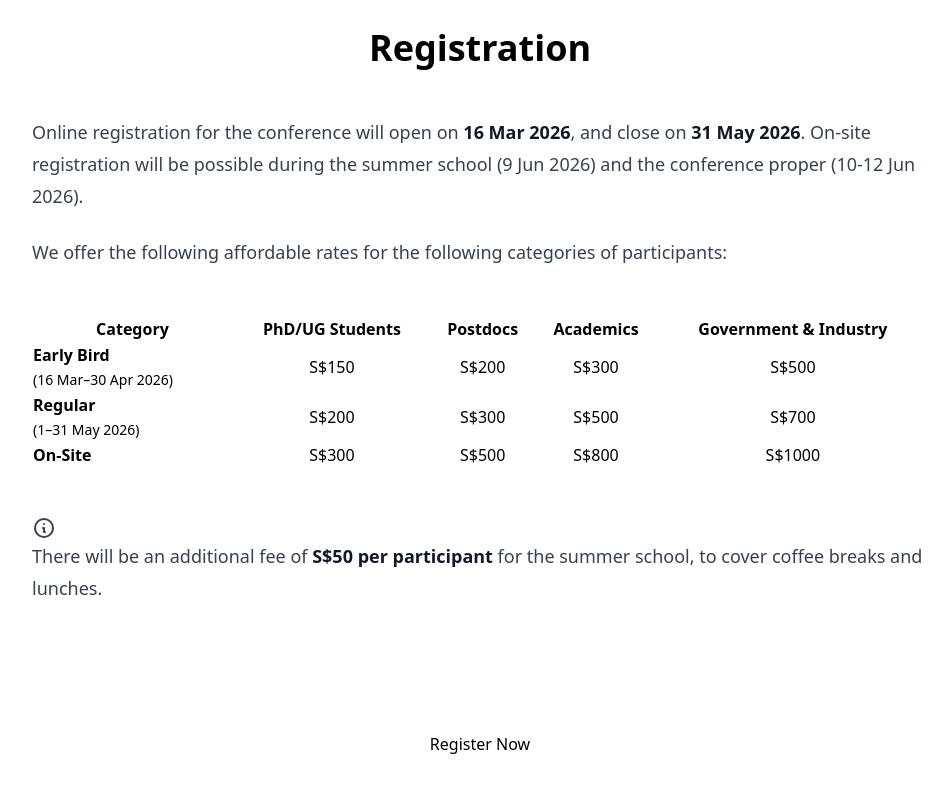
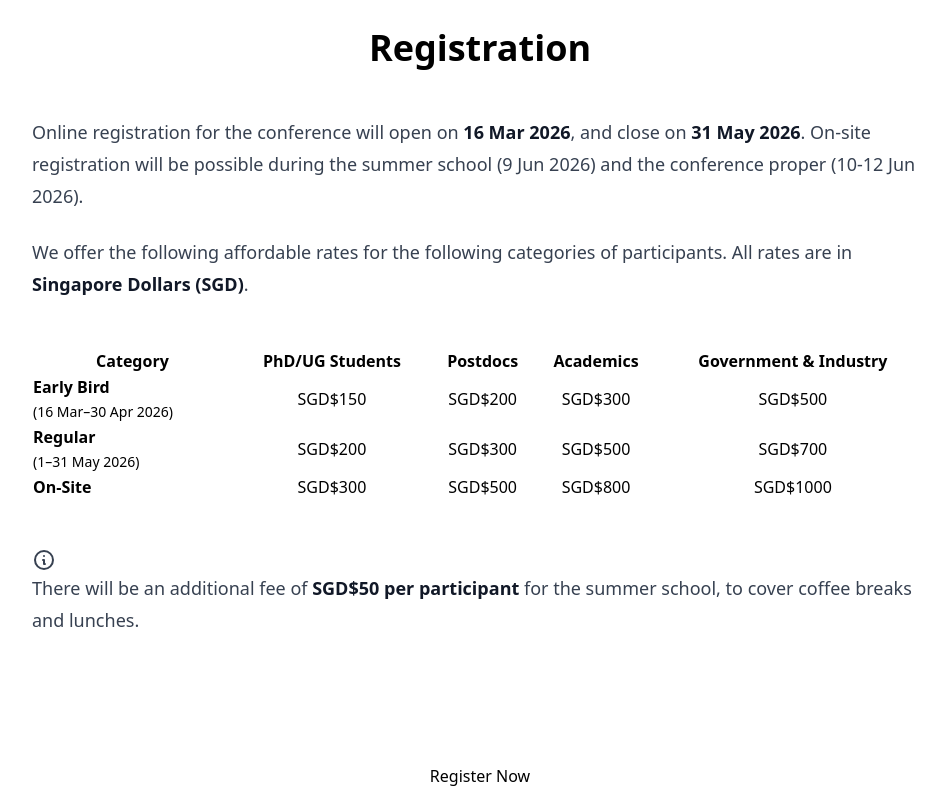
Before and after one commit to apcncs2026/apcncs2026.github.io, a SvelteKit app: page /registration in a window 1280 px wide. Shown: the part 664-1461 px from the top of the page, without its empty margins (160-1112 px from the left). Built offline with nearby package versions, Linux system fonts and the light colour scheme.

Commit message:
s to sgd

```diff
--- a/src/lib/components/RegistrationForm.svelte
+++ b/src/lib/components/RegistrationForm.svelte
@@ -154,7 +154,7 @@
 					<input type="checkbox" bind:checked={summerSchool} class="checkbox checkbox-primary" />
 					<div>
 						<span class="label-text font-medium">Summer School Attendance</span>
-						<p class="text-xs text-base-content/60">+S$50 (covers coffee breaks and lunches)</p>
+						<p class="text-xs text-base-content/60">+SGD$50 (covers coffee breaks and lunches)</p>
 					</div>
 				</label>
 
@@ -166,7 +166,7 @@
 					/>
 					<div>
 						<span class="label-text font-medium">Conference Dinner</span>
-						<p class="text-xs text-base-content/60">+S$50</p>
+						<p class="text-xs text-base-content/60">+SGD$50</p>
 					</div>
 				</label>
 			</div>
--- a/src/lib/config/registration.ts
+++ b/src/lib/config/registration.ts
@@ -30,15 +30,15 @@ export const BASE_FEES: Record<string, Record<string, number>> = {
 	industry: { early_bird: 50000, regular: 70000, on_site: 100000 }
 };
 
-export const ADDON_SUMMER_SCHOOL = 5000; // S$50
-export const ADDON_CONFERENCE_DINNER = 5000; // S$50
+export const ADDON_SUMMER_SCHOOL = 5000; // SGD$50
+export const ADDON_CONFERENCE_DINNER = 5000; // SGD$50
 
 export const ROOM_TYPES = [
 	{ value: 'none', label: 'No accommodation needed', price: '', dailyCents: 0 },
-	{ value: 'single_no_aircon', label: 'Single (Non-Aircon)', price: '$60/day', dailyCents: 6000 },
-	{ value: 'single_aircon', label: 'Single (Aircon)', price: '$75/day', dailyCents: 7500 },
-	{ value: 'twin_no_aircon', label: 'Twin Sharing (Non-Aircon)', price: '$40/day', dailyCents: 4000 },
-	{ value: 'twin_aircon', label: 'Twin Sharing (Aircon)', price: '$55/day', dailyCents: 5500 }
+	{ value: 'single_no_aircon', label: 'Single (Non-Aircon)', price: 'SGD$60/day', dailyCents: 6000 },
+	{ value: 'single_aircon', label: 'Single (Aircon)', price: 'SGD$75/day', dailyCents: 7500 },
+	{ value: 'twin_no_aircon', label: 'Twin Sharing (Non-Aircon)', price: 'SGD$40/day', dailyCents: 4000 },
+	{ value: 'twin_aircon', label: 'Twin Sharing (Aircon)', price: 'SGD$55/day', dailyCents: 5500 }
 ] as const;
 
 /** Calculate number of nights between two date strings (YYYY-MM-DD). */
@@ -72,5 +72,5 @@ export function getCurrentTier(): string {
 
 /** Format cents as SGD display string. */
 export function formatPrice(cents: number): string {
-	return `S$${(cents / 100).toFixed(0)}`;
+	return `SGD$${(cents / 100).toFixed(0)}`;
 }
--- a/src/routes/registration/+page.svelte
+++ b/src/routes/registration/+page.svelte
@@ -25,7 +25,7 @@
 					Online registration for the conference will open on <strong>16 Mar 2026</strong>, and close on <strong>31 May 2026</strong>.
 					On-site registration will be possible during the summer school (9 Jun 2026) and the conference proper (10-12 Jun 2026).
 				</p>
-				<p>We offer the following affordable rates for the following categories of participants:</p>
+				<p>We offer the following affordable rates for the following categories of participants. All rates are in <strong>Singapore Dollars (SGD)</strong>.</p>
 			</div>
 
 			<div class="overflow-x-auto mb-12">
@@ -42,24 +42,24 @@
 					<tbody>
 						<tr>
 							<td class="font-semibold">Early Bird<br/><span class="text-sm font-normal">(16 Mar–30 Apr 2026)</span></td>
-							<td class="text-center">S$150</td>
-							<td class="text-center">S$200</td>
-							<td class="text-center">S$300</td>
-							<td class="text-center">S$500</td>
+							<td class="text-center">SGD$150</td>
+							<td class="text-center">SGD$200</td>
+							<td class="text-center">SGD$300</td>
+							<td class="text-center">SGD$500</td>
 						</tr>
 						<tr>
 							<td class="font-semibold">Regular<br/><span class="text-sm font-normal">(1–31 May 2026)</span></td>
-							<td class="text-center">S$200</td>
-							<td class="text-center">S$300</td>
-							<td class="text-center">S$500</td>
-							<td class="text-center">S$700</td>
+							<td class="text-center">SGD$200</td>
+							<td class="text-center">SGD$300</td>
+							<td class="text-center">SGD$500</td>
+							<td class="text-center">SGD$700</td>
 						</tr>
 						<tr>
 							<td class="font-semibold">On-Site</td>
-							<td class="text-center">S$300</td>
-							<td class="text-center">S$500</td>
-							<td class="text-center">S$800</td>
-							<td class="text-center">S$1000</td>
+							<td class="text-center">SGD$300</td>
+							<td class="text-center">SGD$500</td>
+							<td class="text-center">SGD$800</td>
+							<td class="text-center">SGD$1000</td>
 						</tr>
 					</tbody>
 				</table>
@@ -68,7 +68,7 @@
 			<div class="prose prose-lg max-w-none">
 				<div class="alert alert-info">
 					<svg xmlns="http://www.w3.org/2000/svg" fill="none" viewBox="0 0 24 24" class="stroke-current shrink-0 w-6 h-6"><path stroke-linecap="round" stroke-linejoin="round" stroke-width="2" d="M13 16h-1v-4h-1m1-4h.01M21 12a9 9 0 11-18 0 9 9 0 0118 0z"></path></svg>
-					<span>There will be an additional fee of <strong>S$50 per participant</strong> for the summer school, to cover coffee breaks and lunches.</span>
+					<span>There will be an additional fee of <strong>SGD$50 per participant</strong> for the summer school, to cover coffee breaks and lunches.</span>
 				</div>
 			</div>
 		</div>
```
